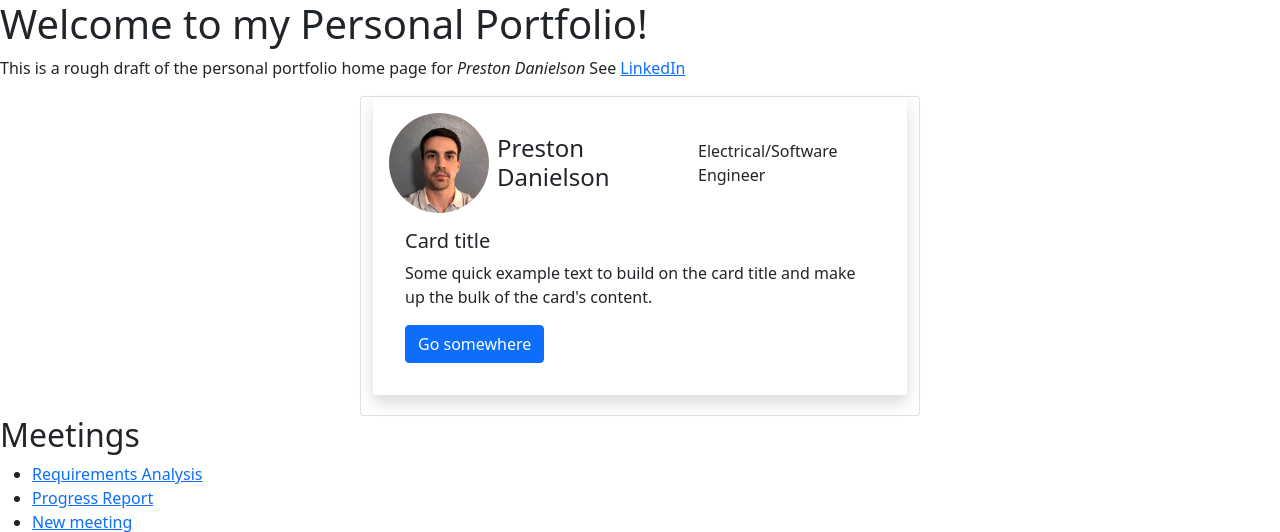
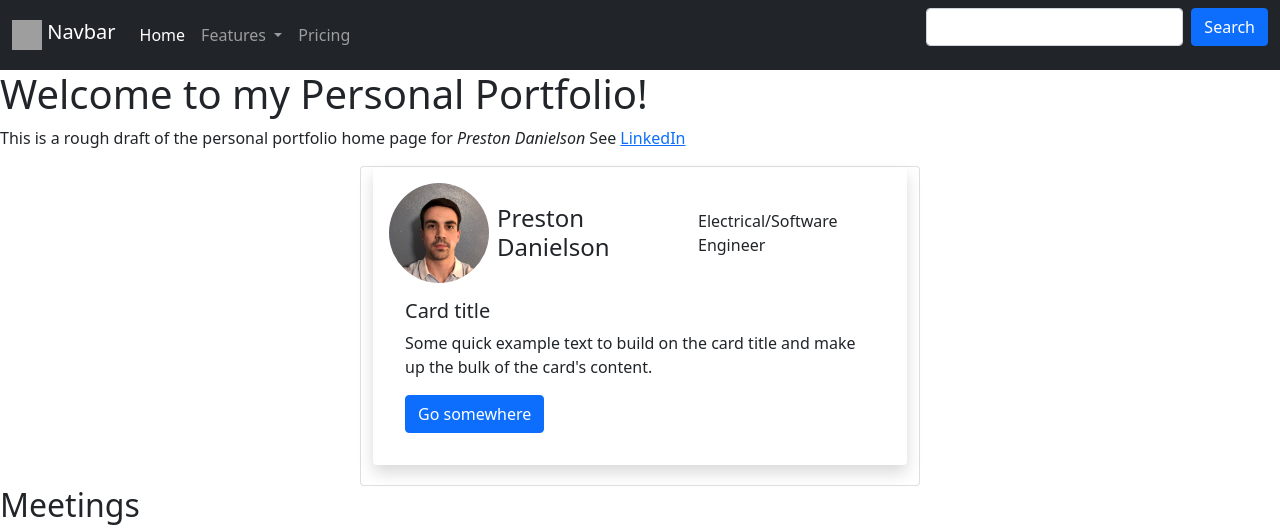
Before and after one commit to PDani96/Personal_Portfolio, a Django app: page / in a window 1280 px wide. Shown: the top 532 px of the page. Run offline with Django 4.2, Linux system fonts and the light colour scheme; data comes from the database, SQL or seed files in the repository; parts of the project's set-up code (start-up, migrations or seed data) failed here and were passed over; some libraries are stand-ins or nearby versions; grey boxes are pictures that could not be loaded.

Commit message:
Added basic navbar (needs customization)

```diff
--- a/website/templates/base.html
+++ b/website/templates/base.html
@@ -4,6 +4,9 @@
       type="text/css"
       href="{% static 'website/css/bootstrap.css' %}"
 />
+
+<script src="{% static 'website/js/bootstrap.js' %}"></script>
+<script src="{% static 'website/js/custom.js' %}"></script>
 
 <link rel="stylesheet"
       type="text/css"
@@ -16,6 +19,53 @@
     <title>{% block title %}{% endblock %}</title>
 </head>
 <body>
+    <nav class="navbar navbar-expand-sm navbar-dark bg-dark sticky-top">
+        <div class="container-fluid">
+            <a href="#" class="navbar-brand mb-0 h1">
+                <img class="d-inline-block align-top" src="https://getbootstrap.com/docs/4.0/assets/brand/bootstrap-solid.svg" width="30" height="30" />
+                Navbar
+            </a>
+            <button
+            type="button"
+            data-bs-toggle="collapse"
+            data-bs-target="#navbarNav"
+            class="navbar-toggler"
+            aria-controls="navbarNav"
+            aria-expanded="false"
+            aria-label="Toggle navigation">
+                <span class="navbar-toggler-icon"></span>
+            </button>
+            <div class="collapse navbar-collapse" id="navbarNav">
+                <ul class="navbar-nav">
+                    <li class="nav-item active">
+                        <a href="#" class="nav-link active">
+                            Home
+                        </a>
+                    </li>
+                    <li class="nav-item dropdown">
+                        <a href="#" class="nav-link dropdown-toggle" id="navbarDropdown" role="button" data-bs-toggle="dropdown" aria-expanded="false">
+                            Features
+                        </a>
+                        <ul class="dropdown-menu" aria-labelledby="navbarDropdown">
+                            <li><a href="#" class="dropdown-item">Feature #1</a></li>
+                            <li><a href="#" class="dropdown-item">Feature #2</a></li>
+                            <li><a href="#" class="dropdown-item">Feature #3</a></li>
+                        </ul>
+                    </li>
+                    <li class="nav-item active">
+                        <a href="#" class="nav-link">
+                            Pricing
+                        </a>
+                    </li>
+                </ul>
+            </div>
+            <form class="d-flex">
+                <input type="text" class="form-control me-2">
+                <button type="submit" class="btn btn-primary">Search</button>
+            </form>
+        </div>
+    </nav>
+
     {% block content %}
     {% endblock %}
 </body>
--- a/website/templates/website/welcome.html
+++ b/website/templates/website/welcome.html
@@ -5,7 +5,6 @@
 {% block title %}Welcome{% endblock %}
 
 {% block content %}
-
     <h1>Welcome to my Personal Portfolio!</h1>
     <p>
         This is a rough draft of the personal portfolio home page for
```
Also changed, not shown: static/img/paper-texture.jpg (added), website/static/website/js/custom.js (added).
